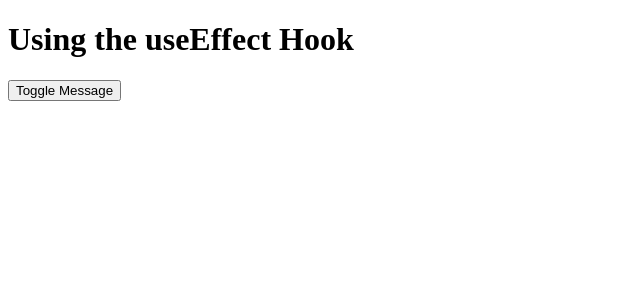
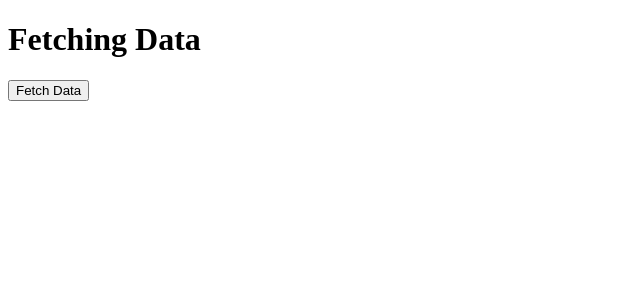
Before and after one commit to mlestrella843/ReactAdvanced_Meta, a React (Create React App) app in the folder react_advanced/: page / in a window 1280 px wide. Shown: the top 300 px of the page, without its empty margins (0-640 px from the left). Built offline with nearby package versions, Linux system fonts and the light colour scheme.

Commit message:
Asyncronus in React

```diff
--- a/react_advanced/src/App.jsx
+++ b/react_advanced/src/App.jsx
@@ -1,5 +1,6 @@
 import React from 'react';
 import './index.css';
+import { FetchData } from './components/script';
 // import { FeedbackForm } from './components/feedback-form';
 // import { FormApp } from './components/registration-form';
 // import { GreetClients } from './components/hooks';
@@ -8,7 +9,8 @@ import './index.css';
 // import {Form} from './components/form_controlled';
 // import { FormNonControlToControl } from './components/form_uncont_controll';
 // import Lab from './components/labHooksObjects';
-import { HookUSeEffect } from './components/sideEffectsHook';
+// import { HookUSeEffect } from './components/sideEffectsHook';
+
 
 // const desserts = [
 //   {
@@ -47,7 +49,8 @@ function App() {
       {/* <FormApp /> */}
       {/* <GreetClients /> */}
       {/* <Lab /> */}
-      <HookUSeEffect />
+      {/* <HookUSeEffect /> */}
+      <FetchData />
 
     </div>
   );
--- /dev/null
+++ b/react_advanced/src/components/script.jsx
@@ -0,0 +1,47 @@
+import React, { useState } from "react";
+
+function FetchData() {
+  // State for store the data coming from API
+  const [data, setData] = useState([]);
+
+  const fetchData = () => {
+    console.log("A new Client is coming");
+    fetch("https://randomuser.me/api/")
+      .then((response) => {
+        if (!response.ok) {
+          throw new Error(`Error on the request: ${response.status}`);
+        }
+        return response.json();
+      })
+      .then((data) => {
+        console.log("Data received:", data);
+        // Saving data into State.
+        setData(data.results); // 'results' is the Key That contain the list of users from randomuser.me API.
+      })
+      .catch((error) => {
+        console.error("Error loading data:", error);
+      });
+
+    console.log("Attending our valuable client");
+  };
+
+  return (
+    <div>
+      <h1>Fetching Data</h1>
+      <button className="bg-slate-500 text-white" onClick={fetchData}>
+        Fetch Data
+      </button>
+      {/* Rendering Data */}
+        {data.map((user) => (
+        <div key={user.login.uuid}>
+            <h2>{user.name.first} {user.name.last}</h2>
+            <p>{user.email}</p>
+            <p>Cell Phone: {user.cell}</p>
+        </div>
+             ))
+        }
+    </div>
+  );
+}
+
+export { FetchData };
```
